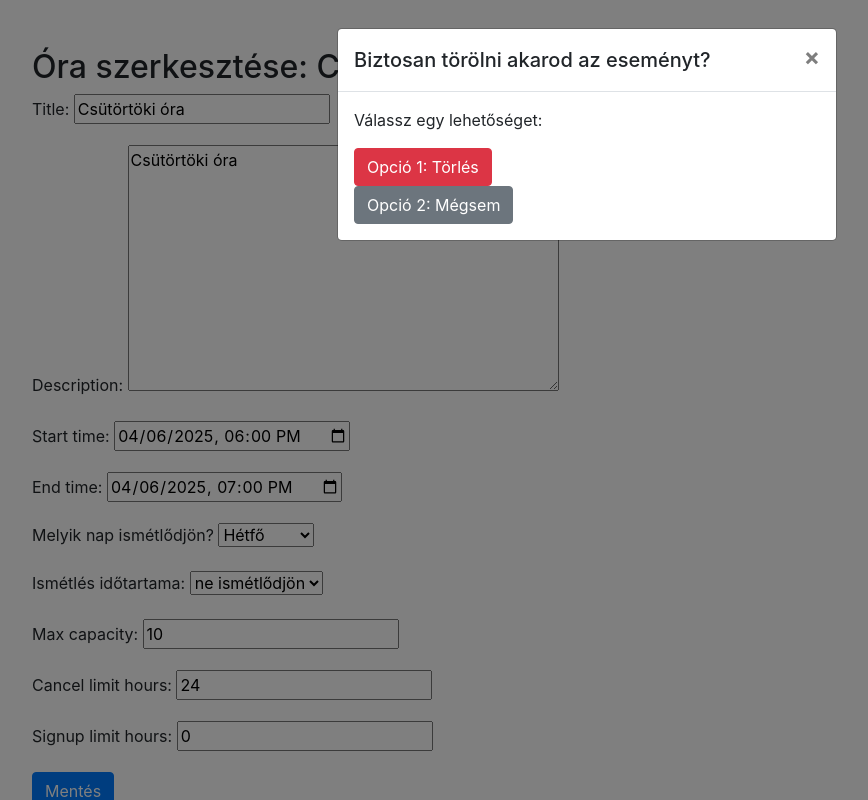
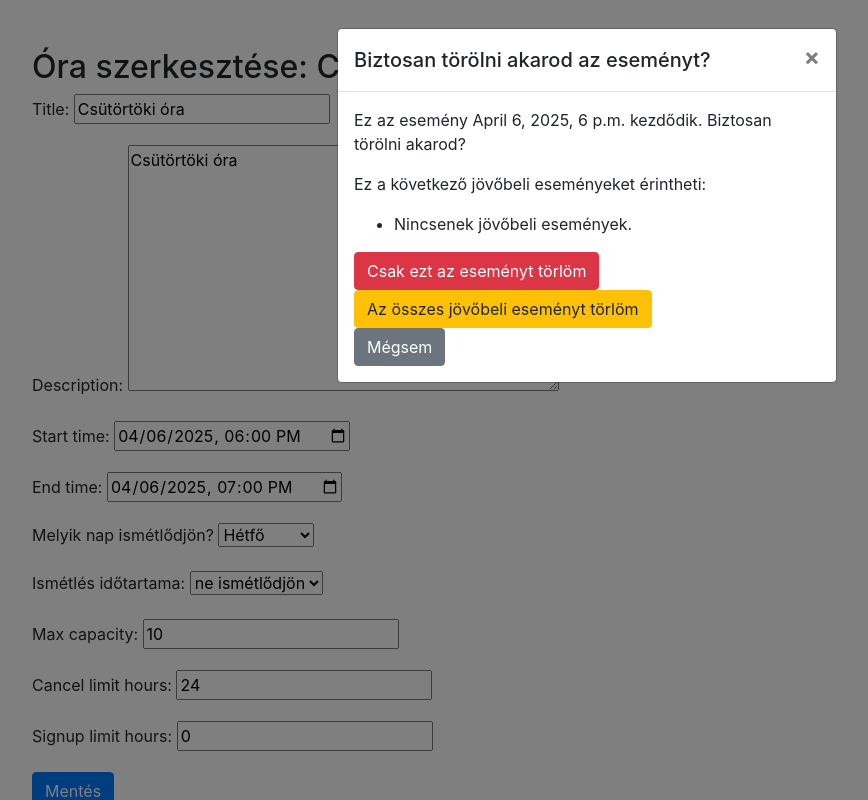
Before and after one commit to prohaas1337/calendarapp, a Django app: page /calendar/edit/25/ in a window 1280 px wide, after a click on "Esemény törlése". Shown: the whole page, without its empty margins (53-921 px from the left). Run offline with Django 5.2, Linux system fonts and the light colour scheme; a user stored in the database is signed in; data comes from the database, SQL or seed files in the repository; some libraries are stand-ins or nearby versions.

Commit message:
esemeny törlés fix

```diff
--- a/calendarapp/templates/calendarapp/edit_event.html
+++ b/calendarapp/templates/calendarapp/edit_event.html
@@ -35,12 +35,23 @@
             </button>
           </div>
           <div class="modal-body">
-            <p>Válassz egy lehetőséget:</p>
+            <p>Ez az esemény {{ event.start_time }} kezdődik. Biztosan törölni akarod?</p>
+            <p>Ez a következő jövőbeli eseményeket érintheti:</p>
+            <ul>
+              {% for future_event in future_events %}
+                <li>{{ future_event.start_time }}</li>
+              {% empty %}
+                <li>Nincsenek jövőbeli események.</li>
+              {% endfor %}
+            </ul>
+
             <form method="post" action="{% url 'calendarapp:delete_event' event.id %}" id="deleteEventForm">
               {% csrf_token %}
-              <button type="submit" class="btn btn-danger">Opció 1: Törlés</button>
+              <button type="submit" class="btn btn-danger" name="delete_single">Csak ezt az eseményt törlöm</button>
+              <button type="submit" class="btn btn-warning" name="delete_all">Az összes jövőbeli eseményt törlöm</button>
             </form>
-            <button type="button" class="btn btn-secondary" data-dismiss="modal">Opció 2: Mégsem</button>
+
+            <button type="button" class="btn btn-secondary" data-dismiss="modal">Mégsem</button>
           </div>
         </div>
       </div>
```
